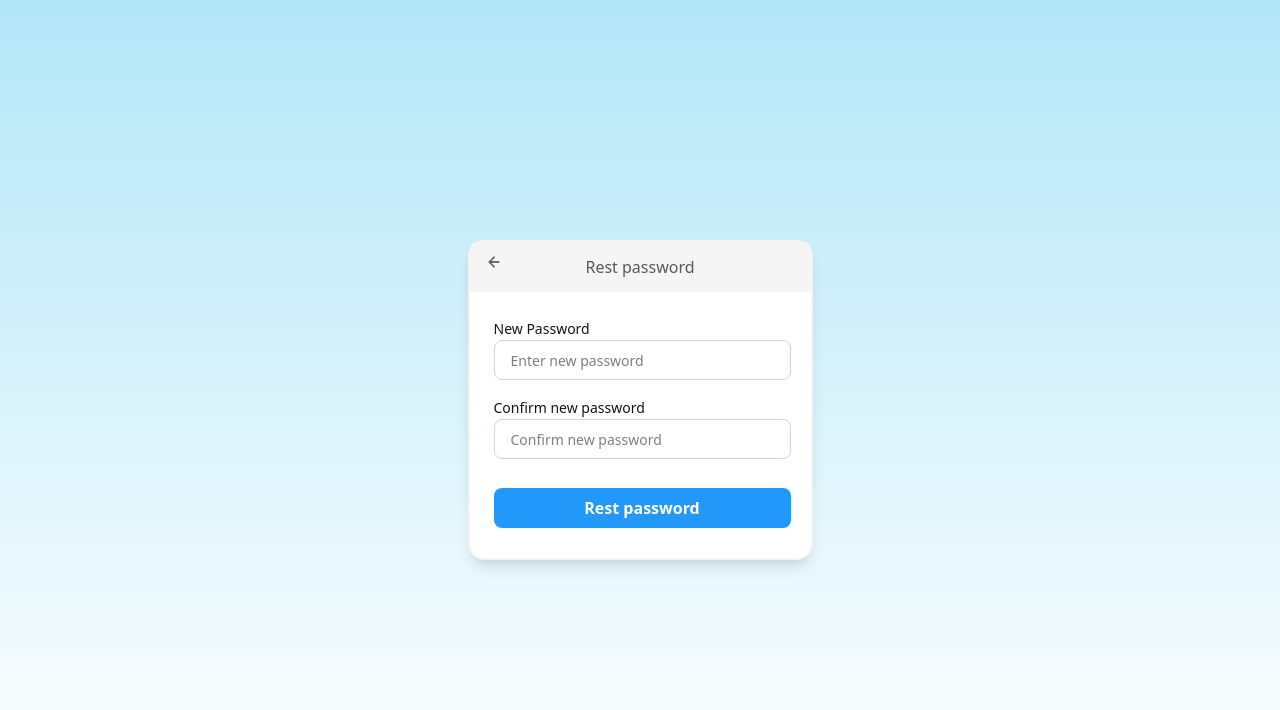
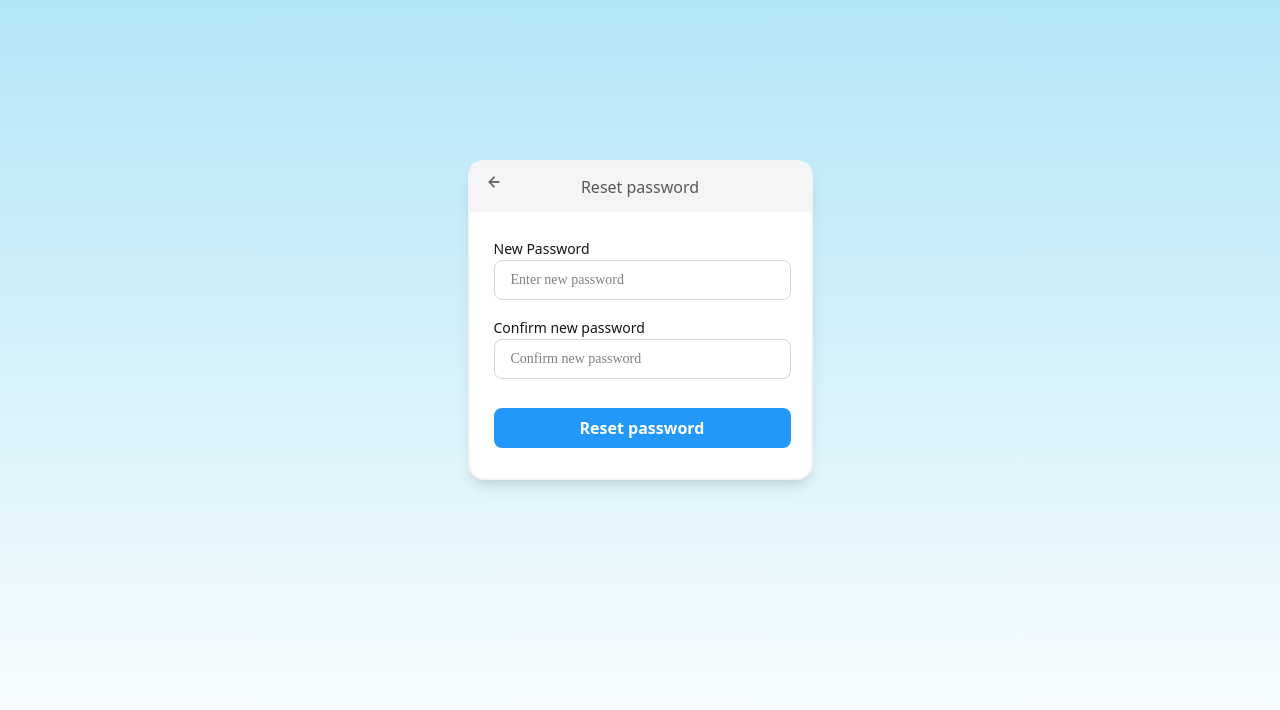
Before and after one commit to Vele189/Continuum, a React (Vite) app in the folder continuum-frontend/: page /reset-password in a window 1280 px wide. Shown: the top 710 px of the page. Built offline with nearby package versions, Linux system fonts and the light colour scheme; no server answers.

Commit message:
fixes: fixed the ui implementation to match the ui designs

```diff
--- a/continuum-frontend/src/pages/Auth/ForgotPassword.tsx
+++ b/continuum-frontend/src/pages/Auth/ForgotPassword.tsx
@@ -1,15 +1,13 @@
 import { useState } from "react";
-import { Link } from "react-router-dom";
+import { Link, useNavigate } from "react-router-dom";
 import backArrowIcon from "../../assets/back-arrow.png"
-import { useAuth } from "../../hooks/useAuth";
 
 const ForgotPassword = () => {
   const [email, setEmail] = useState("");
-  const [submitted, setSubmitted] = useState(false);
   const [localError, setLocalError] = useState<string | null>(null);
-  const { forgotPassword, loading, error: apiError } = useAuth();
+  const navigate = useNavigate();
 
-  const handleSubmit = async (e: React.FormEvent) => {
+  const handleSubmit = (e: React.FormEvent) => {
     e.preventDefault();
     setLocalError(null);
 
@@ -23,18 +21,14 @@ const ForgotPassword = () => {
       return;
     }
 
-    try {
-      await forgotPassword(email);
-      setSubmitted(true);
-    } catch (err) {
-      // Error handled by useAuth
-    }
+    // Navigate to reset password page (static flow, no backend)
+    navigate("/reset-password");
   };
 
-  const displayError = localError || apiError;
+  const displayError = localError;
 
   return (
-    <div className="bg-linear-to-b from-[#B2E6F7] to-[#FFFFFF] min-h-screen flex items-center justify-center relative overflow-hidden">
+    <div className="bg-linear-to-b from-[#B2E6F7] to-[#FFFFFF] min-h-screen flex items-start justify-center pt-[160px] relative overflow-hidden">
 
       <div className="bg-white w-[345px] h-[303px] border-2 border-gray-100 rounded-2xl shadow-lg flex flex-col justify-center items-center">
 
@@ -45,18 +39,7 @@ const ForgotPassword = () => {
           <h2 className="text-[16px] mx-auto">Forgot Password</h2>
         </div>
 
-        <div className="w-[345px] h-[249px] flex flex-col justify-center items-center gap-6">
-          {submitted ? (
-            <div className="w-[297px] flex flex-col items-center gap-4 text-center">
-              <p className="text-gray-900 font-medium text-[14px]">
-                Reset link sent to your email.
-              </p>
-              <Link to="/login" className="text-[#2299fa] font-bold text-[14px]">
-                Back to Login
-              </Link>
-            </div>
-          ) : (
-            <>
+        <div className="w-[345px] h-[249px] flex flex-col justify-center items-center gap-[24px]">
           <p className="w-[297px] h-[38px] text-gray-400 font-medium text-[14px] leading-[100%] tracking-[0]">
             We will email a reset link to your email address you used.
           </p>
@@ -73,7 +56,7 @@ const ForgotPassword = () => {
                 onChange={(e) => setEmail(e.target.value)}
                 className={`w-full h-[40px] px-4 py-2 border text-[14px] rounded-lg focus:outline-none focus:ring focus:ring-blue-500 ${displayError ? "border-red-500" : "border-gray-300"
                   }`}
-                    placeholder="amushiringani@gmail.com"
+                placeholder="Enter your email"
               />
               {displayError && (
                 <span className="absolute -bottom-5 left-0 text-red-500 text-[11px] font-normal">
@@ -84,15 +67,11 @@ const ForgotPassword = () => {
 
             <button
               type="submit"
-                  disabled={loading}
-                  className={`w-[297px] h-[40px] bg-[#2299fa] text-white text-[14px] font-bold py-2 px-4 rounded-lg transition-all ${loading ? "animate-pulse opacity-80" : "hover:bg-[#1a8ae5]"
-                    }`}
+              className="w-[297px] h-[40px] bg-[#2299fa] text-white text-[14px] font-bold py-2 px-4 rounded-lg transition-all hover:bg-[#1a8ae5]"
             >
               Send reset link
             </button>
           </form>
-            </>
-          )}
         </div>
 
       </div>
--- a/continuum-frontend/src/pages/Auth/ResetPassword.tsx
+++ b/continuum-frontend/src/pages/Auth/ResetPassword.tsx
@@ -1,26 +1,16 @@
 import { useState } from "react";
-import { Link, useSearchParams } from "react-router-dom";
+import { Link } from "react-router-dom";
 import backArrowIcon from "../../assets/back-arrow.png"
-import { useAuth } from "../../hooks/useAuth";
 
 const ResetPassword = () => {
   const [newPassword, setNewPassword] = useState("");
   const [confirmPassword, setConfirmPassword] = useState("");
   const [success, setSuccess] = useState(false);
   const [localError, setLocalError] = useState<string | null>(null);
-  const [searchParams] = useSearchParams();
-  const { resetPassword, loading, error: apiError } = useAuth();
 
-  const token = searchParams.get("token");
-
-  const handleSubmit = async (e: React.FormEvent) => {
+  const handleSubmit = (e: React.FormEvent) => {
     e.preventDefault();
     setLocalError(null);
-
-    if (!token) {
-      setLocalError("Invalid or missing token");
-      return;
-    }
 
     if (newPassword.length < 8) {
       setLocalError("Password must be at least 8 characters");
@@ -32,25 +22,21 @@ const ResetPassword = () => {
       return;
     }
 
-    try {
-      await resetPassword(token, newPassword);
-      setSuccess(true);
-    } catch (err) {
-      // Error handled by useAuth
-    }
+    // Static flow - just show success without backend call
+    setSuccess(true);
   };
 
-  const displayError = localError || apiError;
+  const displayError = localError;
 
   return (
-    <div className="bg-linear-to-b from-[#B2E6F7] to-[#FFFFFF] min-h-screen flex items-center justify-center relative overflow-hidden">
+    <div className="bg-linear-to-b from-[#B2E6F7] to-[#FFFFFF] min-h-screen flex items-start justify-center pt-[160px] relative overflow-hidden">
 
       <div className="bg-white flex flex-col w-[345px] h-[320px] items-center rounded-2xl border-2 border-gray-100 shadow-lg">
         <div className="relative h-[54px] rounded-t-lg bg-[#F5F5F5] flex items-center justify-between w-full font-medium text-[#595959]">
           <Link to="/login">
             <img src={backArrowIcon} alt="Back Arrow" className="absolute left-4 top-3 h-4" />
           </Link>
-          <h2 className="text-[16px] mx-auto">Rest password</h2>
+          <h2 className="text-[16px] mx-auto">Reset password</h2>
         </div>
 
         {success ? (
@@ -75,7 +61,8 @@ const ResetPassword = () => {
                     id="new-password"
                     value={newPassword}
                     onChange={(e) => setNewPassword(e.target.value)}
-                    className={`w-[297px] h-[40px] border rounded-lg font-medium text-[14px] leading-[100%] tracking-[0] opacity-100 py-[8px] px-[16px] focus:outline-none focus:ring focus:ring-blue-500 ${displayError ? "border-red-500" : "border-gray-300"
+                    style={{ fontFamily: 'Satoshi' }}
+                    className={`w-[297px] h-[40px] border rounded-lg font-medium text-[14px] leading-[100%] tracking-[0] bg-[#FFFFFF] py-[8px] px-[16px] focus:outline-none focus:ring focus:ring-blue-500 ${displayError ? "border-red-500" : "border-gray-300"
                       }`}
                     placeholder="Enter new password"
                   />
@@ -87,7 +74,8 @@ const ResetPassword = () => {
                     id="confirm-password"
                     value={confirmPassword}
                     onChange={(e) => setConfirmPassword(e.target.value)}
-                    className={`w-[297px] h-[40px] border rounded-lg font-medium text-[14px] leading-[100%] tracking-[0] opacity-100 py-[8px] px-[16px] focus:outline-none focus:ring focus:ring-blue-500 ${displayError ? "border-red-500" : "border-gray-300"
+                    style={{ fontFamily: 'Satoshi' }}
+                    className={`w-[297px] h-[40px] border rounded-lg font-medium text-[14px] leading-[100%] tracking-[0] bg-[#FFFFFF] py-[8px] px-[16px] focus:outline-none focus:ring focus:ring-blue-500 ${displayError ? "border-red-500" : "border-gray-300"
                       }`}
                     placeholder="Confirm new password"
                   />
@@ -101,11 +89,9 @@ const ResetPassword = () => {
 
               <button
                 type="submit"
-                disabled={loading}
-                className={`w-[297px] h-[40px] bg-[#2299fa] text-white text-[16px] font-bold py-2 px-4 rounded-lg transition-all ${loading ? "animate-pulse opacity-80" : "hover:bg-[#1a8ae5]"
-                  }`}
+                className="w-[297px] h-[40px] bg-[#2299fa] text-white text-[16px] font-bold py-2 px-4 rounded-lg transition-all hover:bg-[#1a8ae5]"
               >
-                Rest password
+                Reset password
               </button>
 
             </div>
```
Lines whose indentation alone changed are shown as unchanged.
